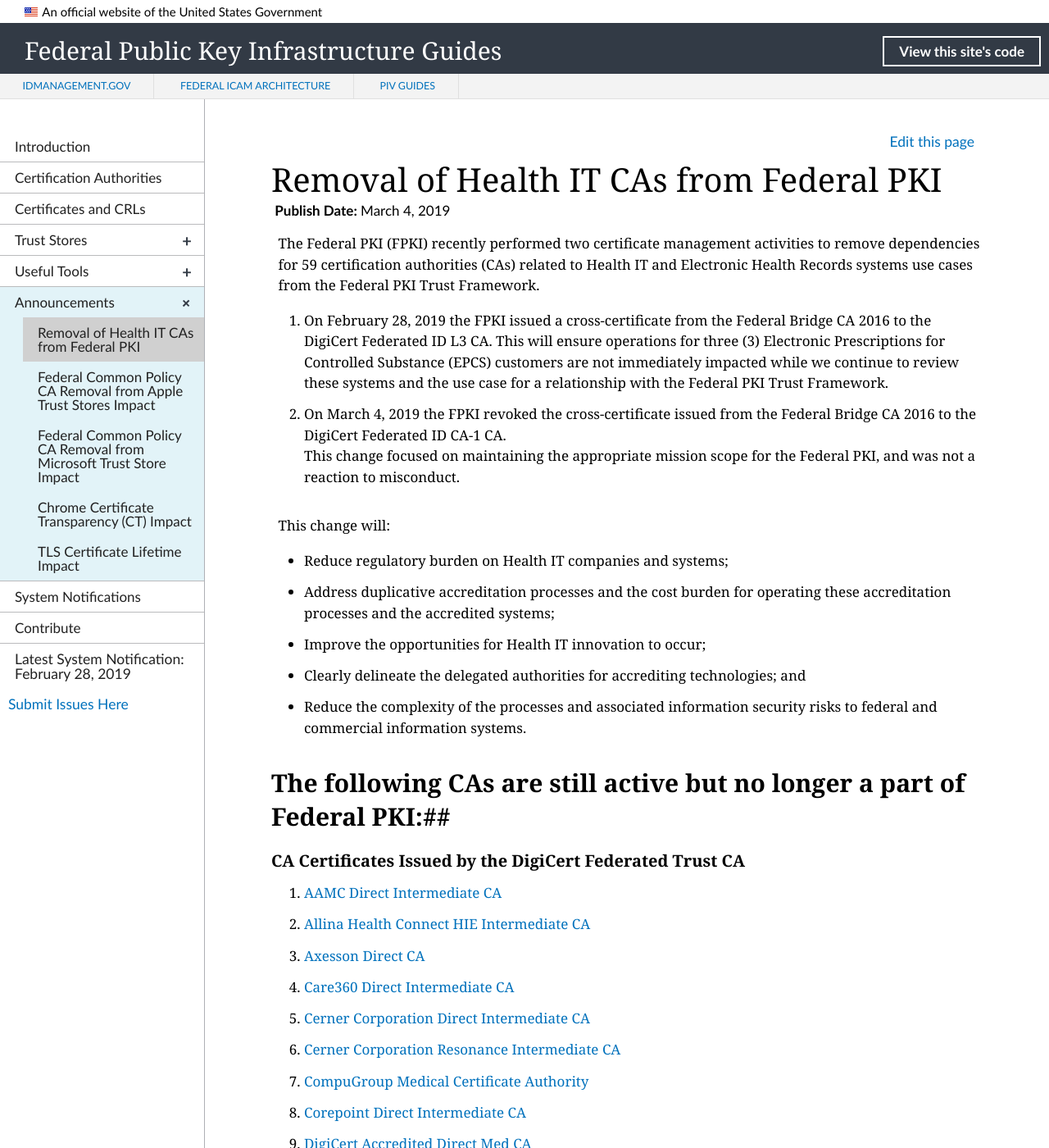
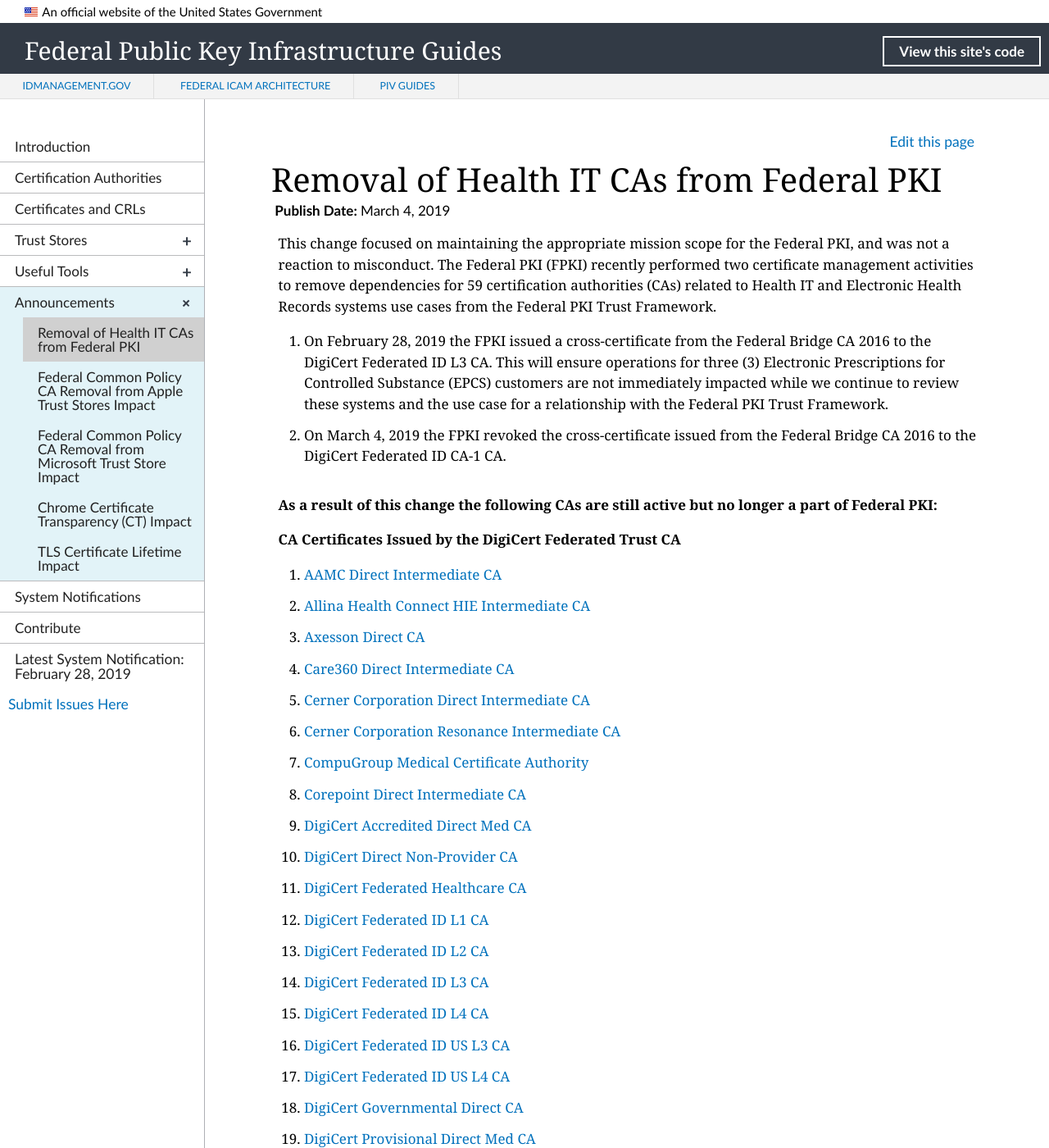
Before and after one commit to GSA/fpki-guides, a Jekyll site: the page built from _announcements/01_health_it_removal.md, in a window 1280 px wide and 1400 px high. Shown: the whole window at 82% size. Built offline with Jekyll 4.4.1, drawn with Linux system fonts in a browser that asks for light colours; nearby versions of some CDN libraries; library files that are not in the unit come from our copies; some of the changed text lies outside the part shown.

Commit message:
Update 01_health_it_removal.md

```diff
--- a/_announcements/01_health_it_removal.md
+++ b/_announcements/01_health_it_removal.md
@@ -9,22 +9,15 @@
 
 ---
 
+This change focused on maintaining the appropriate mission scope for the Federal PKI, and was not a reaction to misconduct.
 The Federal PKI (FPKI) recently performed two certificate management activities to remove dependencies for 59 certification authorities (CAs) related to Health IT and Electronic Health Records systems use cases from the Federal PKI Trust Framework.
 
 1. On February 28, 2019 the FPKI issued a cross-certificate from the Federal Bridge CA 2016 to the DigiCert Federated ID L3 CA. This will ensure operations for three (3) Electronic Prescriptions for Controlled Substance (EPCS) customers are not immediately impacted while we continue to review these systems and the use case for a relationship with the Federal PKI Trust Framework.
 2. On March 4, 2019 the FPKI revoked the cross-certificate issued from the Federal Bridge CA 2016 to the DigiCert Federated ID CA-1 CA.
-This change focused on maintaining the appropriate mission scope for the Federal PKI, and was not a reaction to misconduct.
 
-This change will:
-- Reduce regulatory burden on Health IT companies and systems;
-- Address duplicative accreditation processes and the cost burden for operating these accreditation processes and the accredited systems;
-- Improve the opportunities for Health IT innovation to occur;
-- Clearly delineate the delegated authorities for accrediting technologies; and
-- Reduce the complexity of the processes and associated information security risks to federal and commercial information systems.
+**As a result of this change the following CAs are still active but no longer a part of Federal PKI:**
 
-## The following CAs are still active but no longer a part of Federal PKI:##
-
-### CA Certificates Issued by the DigiCert Federated Trust CA
+**CA Certificates Issued by the DigiCert Federated Trust CA**
 1. [AAMC Direct Intermediate CA](#aamc-direct-intermediate-ca)
 1. [Allina Health Connect HIE Intermediate CA](#allina-health-connect-hie-intermediate-ca)
 1. [Axesson Direct CA](#axesson-direct-ca)
@@ -62,14 +55,14 @@
 
 Download a PEM encoded copy of these CA certificates [here](../../docs/issuedByDigiCertFederatedTrustCA.pem){:target="_blank"}.
 
-### CA Certificates Issued by the DigiCert Federated Trust CA-1
+** CA Certificates Issued by the DigiCert Federated Trust CA-1**
 1. [MIDIGATE CA](#midigate-ca)
 1. [Trinity Health Direct CA](#trinity-health-direct-ca)
 
 Download a PEM encoded copy of these CA certificates [here](../../docs/issuedByDigiCertFederatedTrustCA-1.pem){:target="_blank"}.
 
 
-### CA Certificates Issued by the Orion Health Direct Secure Messaging CA
+**CA Certificates Issued by the Orion Health Direct Secure Messaging CA**
 1. [Alaska eHealth Network CA](#alaska-ehealth-network-ca)
 1. [Cal INDEX CA](#cal-index-ca)
 1. [Catholic Health Initiatives CA](#catholic-health-initiatives-ca)
```
